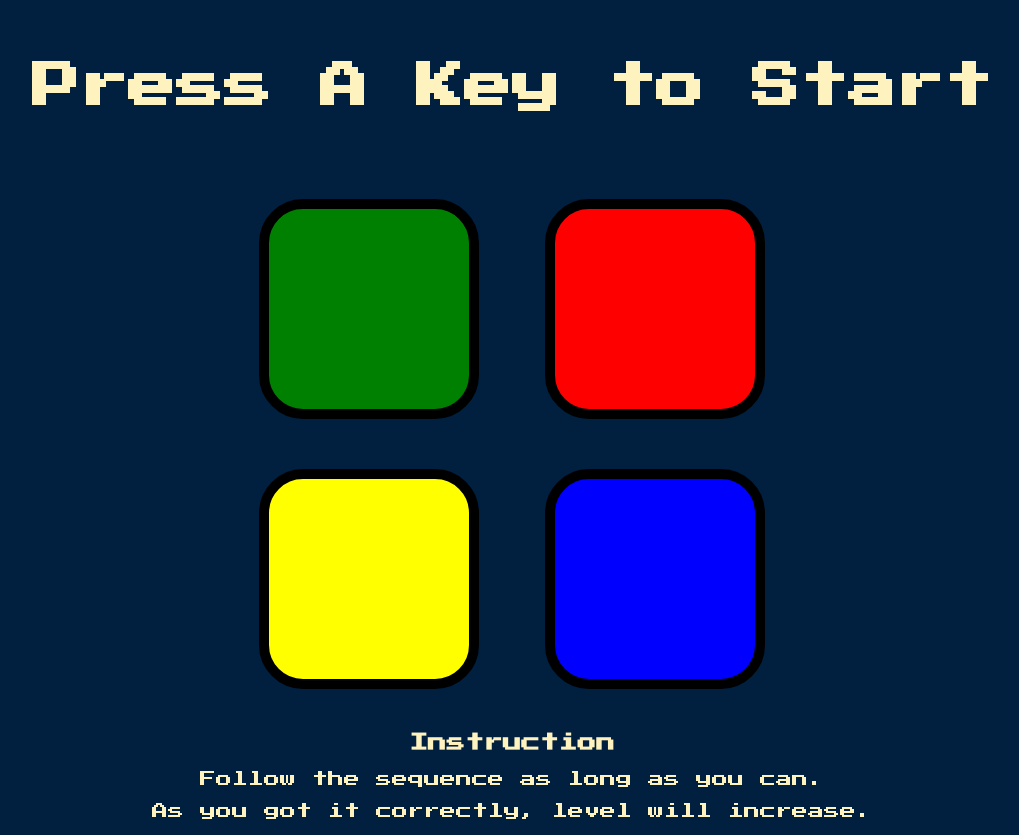
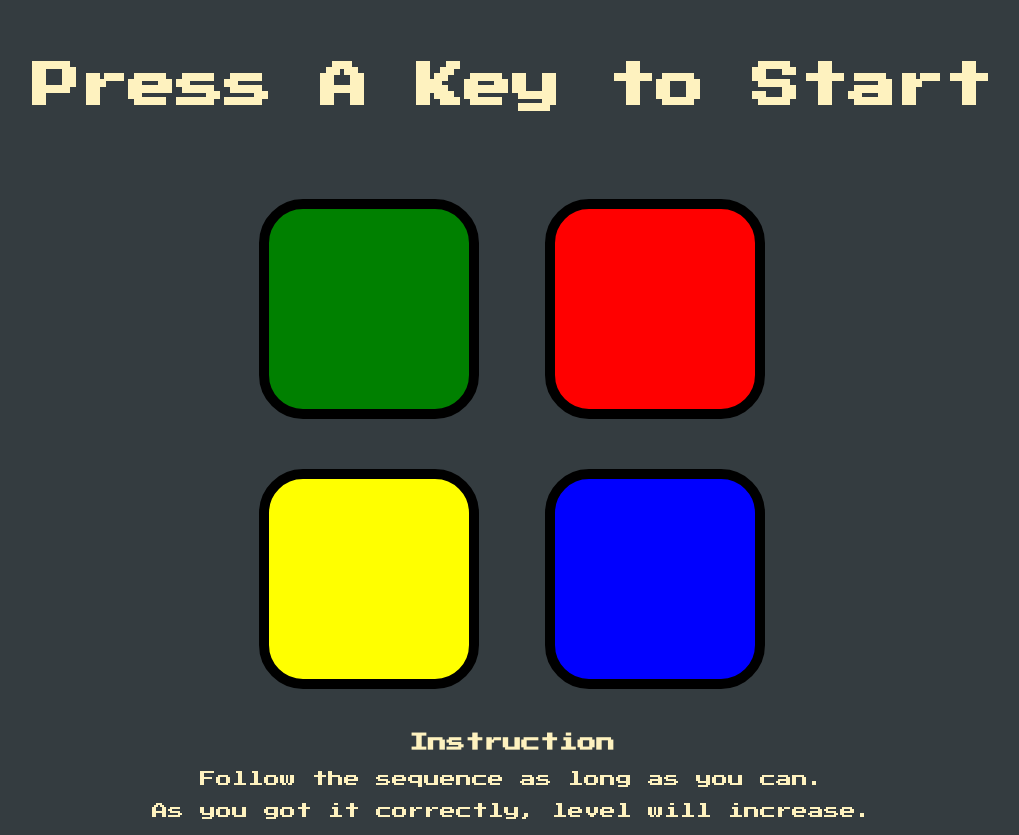
Before and after one commit to paulnatividad/memory-game, a PHP site: page / in a window 1280 px wide. Shown: the whole page, without its empty margins (128-1147 px from the left). Run offline with PHP 8.4, Linux system fonts and the light colour scheme.

Commit message:
first commit

```diff
--- a/styles.css
+++ b/styles.css
@@ -1,6 +1,6 @@
 body {
   text-align: center;
-  background-color: #011f3f;
+  background-color: #343c40;
   font-family: "Press Start 2P", cursive;
   color: #fef2bf;
 }
```
